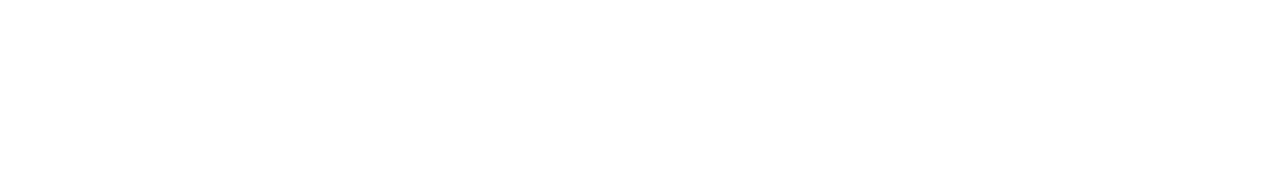
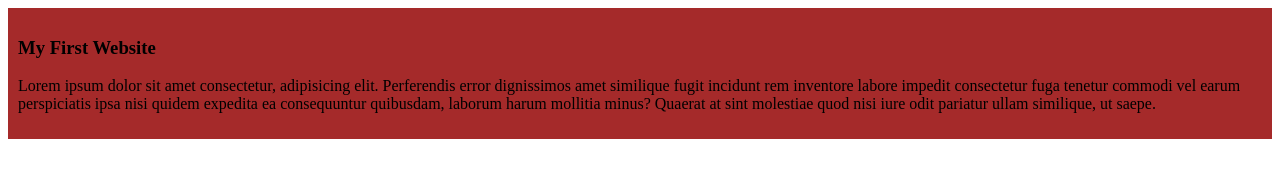
Before and after one commit to gitrahuldas/Coding-File, a plain HTML site: page index.html in a window 1280 px wide. Drawn offline with Linux system fonts and the light colour scheme.

Commit message:
added my first blog

```diff
--- /dev/null
+++ b/Styles/blog.css
@@ -0,0 +1,5 @@
+div{
+    background-color: brown;
+    padding: 10px;
+    border: blue;
+}
--- a/index.html
+++ b/index.html
@@ -4,8 +4,12 @@
     <meta charset="UTF-8">
     <meta name="viewport" content="width=device-width, initial-scale=1.0">
     <title>My First Github</title>
+    <link rel="stylesheet" href="Styles/blog.css"
 </head>
 <body>
-
+    <div>
+        <h3>My First Website</h3>
+        <p>Lorem ipsum dolor sit amet consectetur, adipisicing elit. Perferendis error dignissimos amet similique fugit incidunt rem inventore labore impedit consectetur fuga tenetur commodi vel earum perspiciatis ipsa nisi quidem expedita ea consequuntur quibusdam, laborum harum mollitia minus? Quaerat at sint molestiae quod nisi iure odit pariatur ullam similique, ut saepe.</p>
+    </div>
 </body>
 </html>
```
